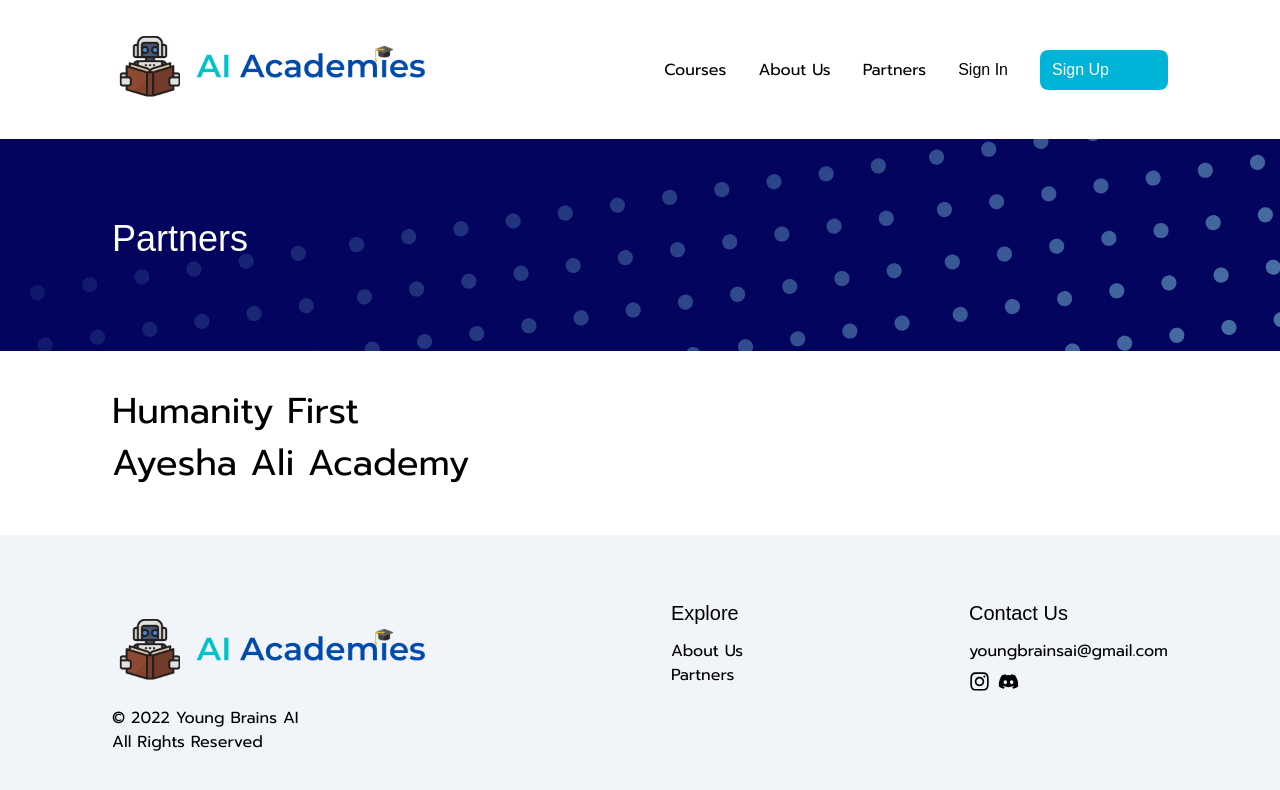
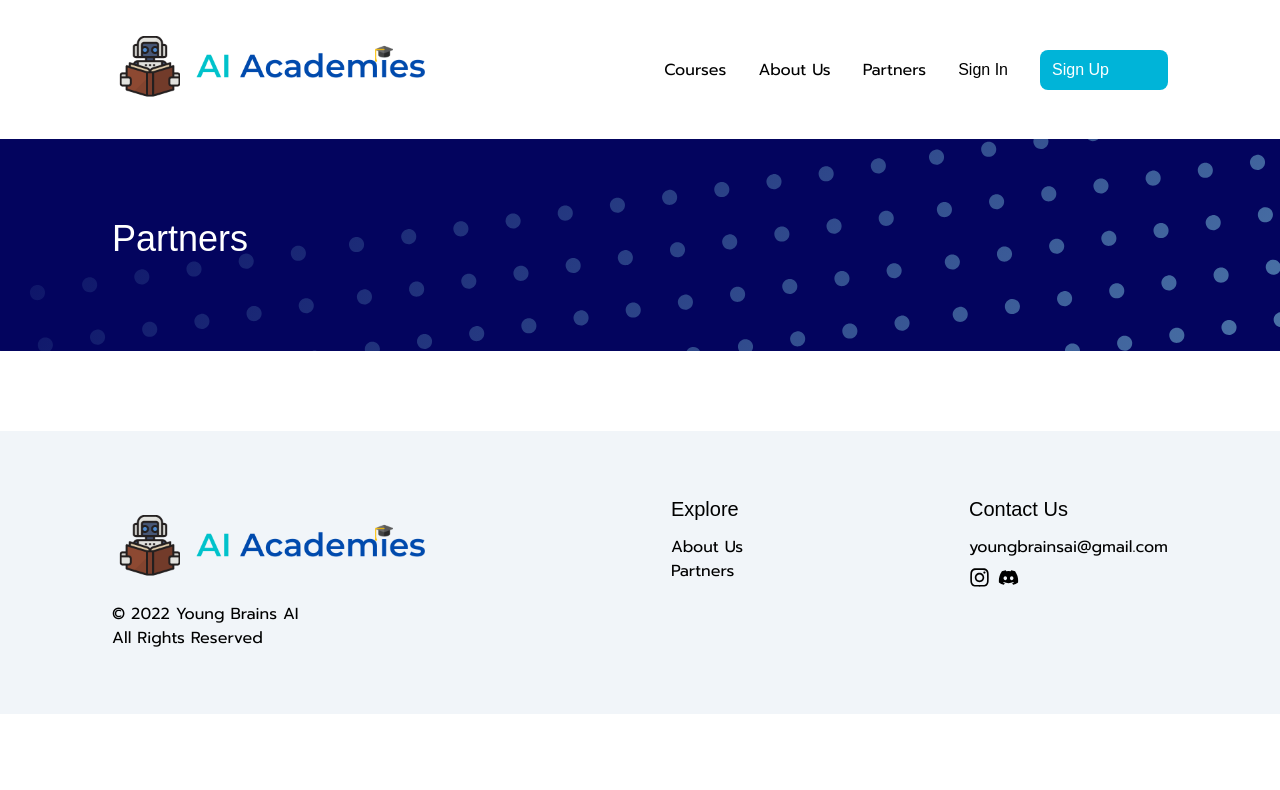
Before and after one commit to rzirvi1665/aiacademies-web, a Next.js app: page /partners in a window 1280 px wide. Shown: the top 790 px of the page. Built offline with nearby package versions, Linux system fonts and the light colour scheme; a web font is replaced by a local one.

Commit message:
Update partners.tsx

```diff
--- a/pages/partners.tsx
+++ b/pages/partners.tsx
@@ -6,9 +6,7 @@ const Partners: NextPage = () => (
     <>
         <PageHeader title="Partners" />
         <div className="container py-10">
-            <h1>Humanity First</h1>
 
-            <h1>Ayesha Ali Academy</h1>
         </div>
     </>
 );
```
